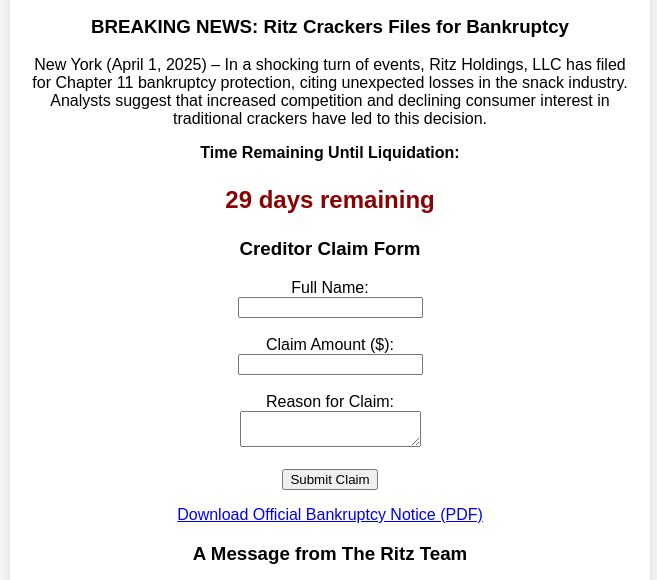
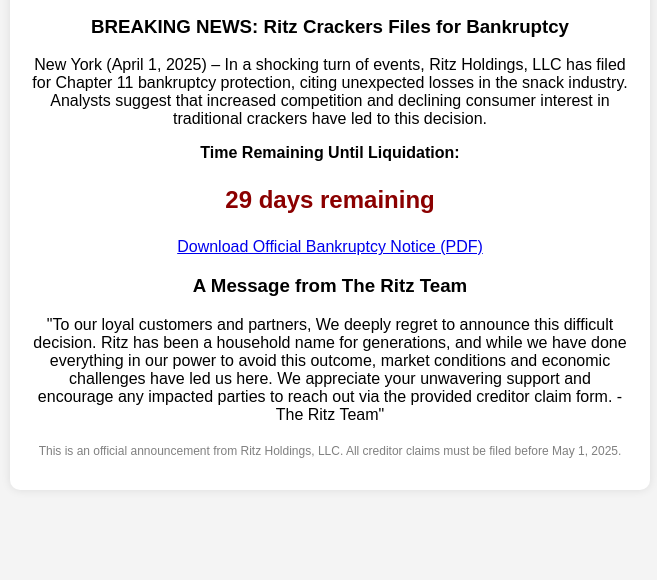
Before and after one commit to RyannMattison/RitzCrackers, a plain HTML site: page index.html in a window 1280 px wide. Shown: the part 203-783 px from the top of the page, without its empty margins (310-967 px from the left). Drawn offline with Linux system fonts and the light colour scheme.

Commit message:
Update index.html

```diff
--- a/index.html
+++ b/index.html
@@ -54,21 +54,6 @@
         <p><strong>Time Remaining Until Liquidation:</strong></p>
         <p class="countdown" id="countdown"></p>
 
-        <!-- Fake Creditor Claim Form -->
-        <h3>Creditor Claim Form</h3>
-        <form>
-            <label for="name">Full Name:</label><br>
-            <input type="text" id="name" name="name"><br><br>
-
-            <label for="amount">Claim Amount ($):</label><br>
-            <input type="number" id="amount" name="amount"><br><br>
-
-            <label for="reason">Reason for Claim:</label><br>
-            <textarea id="reason" name="reason"></textarea><br><br>
-
-            <input type="submit" value="Submit Claim">
-        </form>
-
         <!-- Downloadable PDF Link -->
         <p><a href="https://www.govinfo.gov/content/pkg/GOVPUB-JU13-PURL-gpo86441/pdf/GOVPUB-JU13-PURL-gpo86441.pdf" download>Download Official Bankruptcy Notice (PDF)</a></p>
 
```
